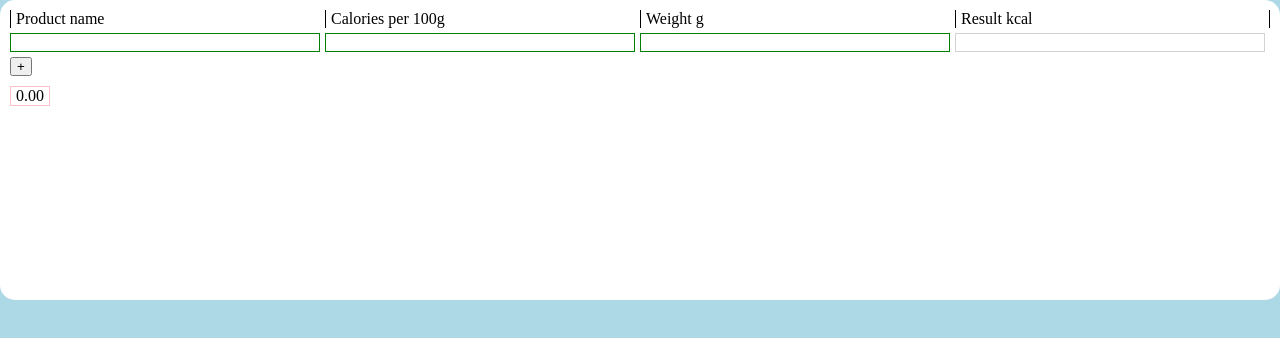
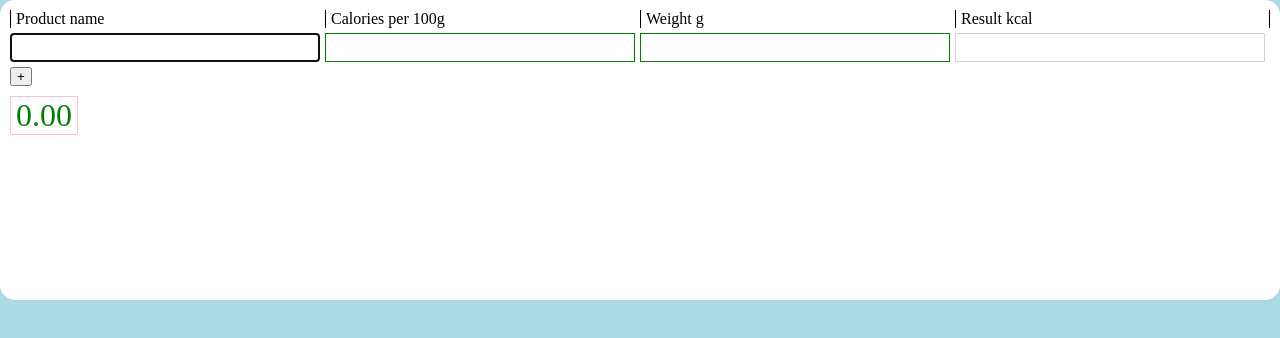
Before and after one commit to MaxPikulin/mystuff-calcounter, a plain HTML site: page index.html in a window 1280 px wide. Drawn offline with Linux system fonts and the light colour scheme.

Commit message:
v0.4
on press enter focus on next input or create new line. bigger font.

```diff
--- a/script.js
+++ b/script.js
@@ -3,17 +3,27 @@ const mainWindow = document.getElementsByClassName('mainwindow')[0];
 const totalDiv = document.getElementsByClassName('total')[0];
 
 function addRow (){
-  const row = document.createElement('div');
+  let row = document.createElement('div');
   row.innerHTML = `
   <div class="rows">
     <input type="text" class="name"><input type="text" class="per100"><input type="text" class="grams"><div class="result"></div>
   </div>`;
   mainWindow.insertBefore(row, plusBtn);
+  row.children[0].children[0].focus();
+
 }
+
 function handleChange(e) {
   let per100 = parseInt(e.target.parentNode.children[1].value);
   let weight = e.target.parentNode.children[2].value;
   let text = e.target.parentNode.children[3];
+
+  if(e.which==13) {
+    if(e.target.classList.value.includes('grams')) {
+      addRow();
+    }
+    e.target.nextSibling.focus();
+  }
 
   if(weight.includes('-')) {
     weight = weight.split('-').reduce((a,v)=>+a- +v);
@@ -30,6 +40,7 @@ function handleChange(e) {
   text.textContent = result.toFixed(2);
   total();
 }
+
 function total() {
   let allResults = document.querySelectorAll('.result');
   let total = 0;
@@ -37,6 +48,10 @@ function total() {
   totalDiv.textContent = total.toFixed(2);
 }
 
+function handleEnter(e) {
+
+}
+
 addRow();
 
 plusBtn.addEventListener('click',addRow);
--- a/styles.css
+++ b/styles.css
@@ -16,7 +16,8 @@ body {
 .rows {
   margin:5px 0 5px 0;
   display: flex;
-  height:1.2em;
+  height:1.8em;
+
 }
 .rows * {
   display:inline-flex;
@@ -24,6 +25,7 @@ body {
   padding:0 5px 0 5px;
   margin-right: 5px;
   border: 1px solid green;
+  font-size: 1.5em;
 }
 .rows .result {
   border: 1px solid lightgray;
@@ -33,6 +35,8 @@ body {
   width: fit-content;
   padding: 0 5px 0 5px;
   border: 1px solid pink;
+  font-size: 2em;
+  color: green;
 
 }
 .header {
```
